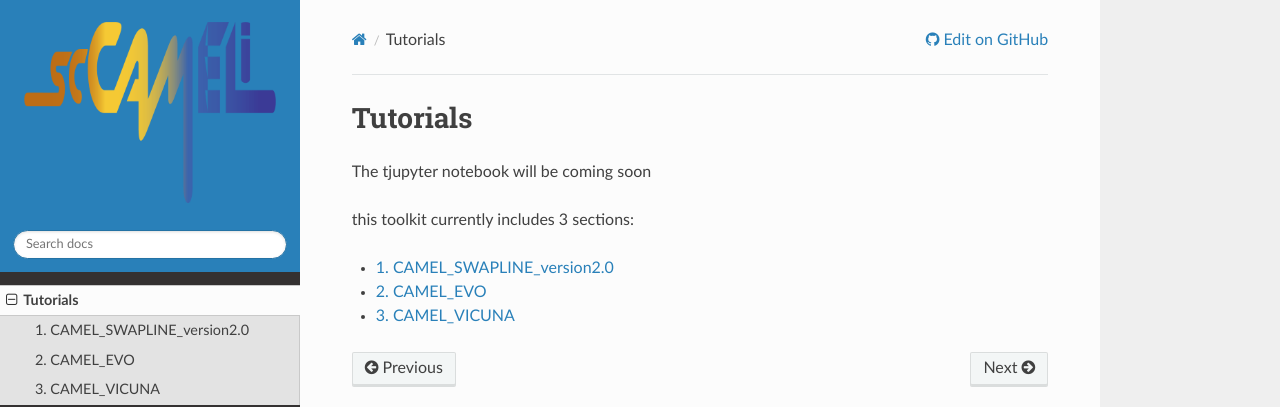
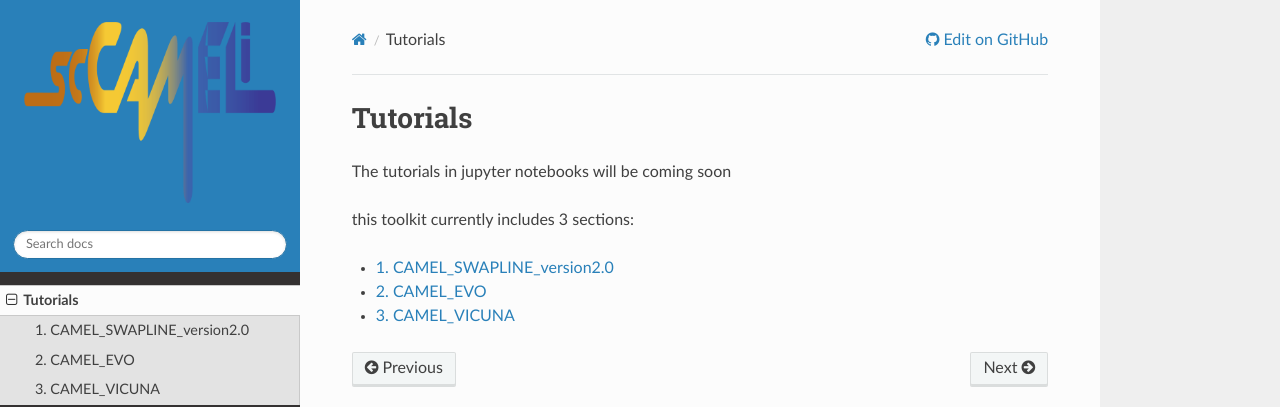
Before and after one commit to StudioYZ/scCAMEL, a Sphinx documentation site: the page built from source/Tutorials/index.rst, in a window 1280 px wide. Shown: the top 407 px of the page. Built offline with Sphinx 7.4.7 and the Read the Docs theme 2.0.0, drawn with Linux system fonts in a browser that asks for light colours; pages that are not in the unit, such as notebooks, are missing from menus.

Commit message:
Update index.rst

```diff
--- a/source/Tutorials/index.rst
+++ b/source/Tutorials/index.rst
@@ -1,7 +1,7 @@
 Tutorials
 ===========
 
-The tjupyter notebook will be coming soon
+The tutorials in jupyter notebooks will be coming soon
 
 this toolkit currently includes 3 sections:
 
```
